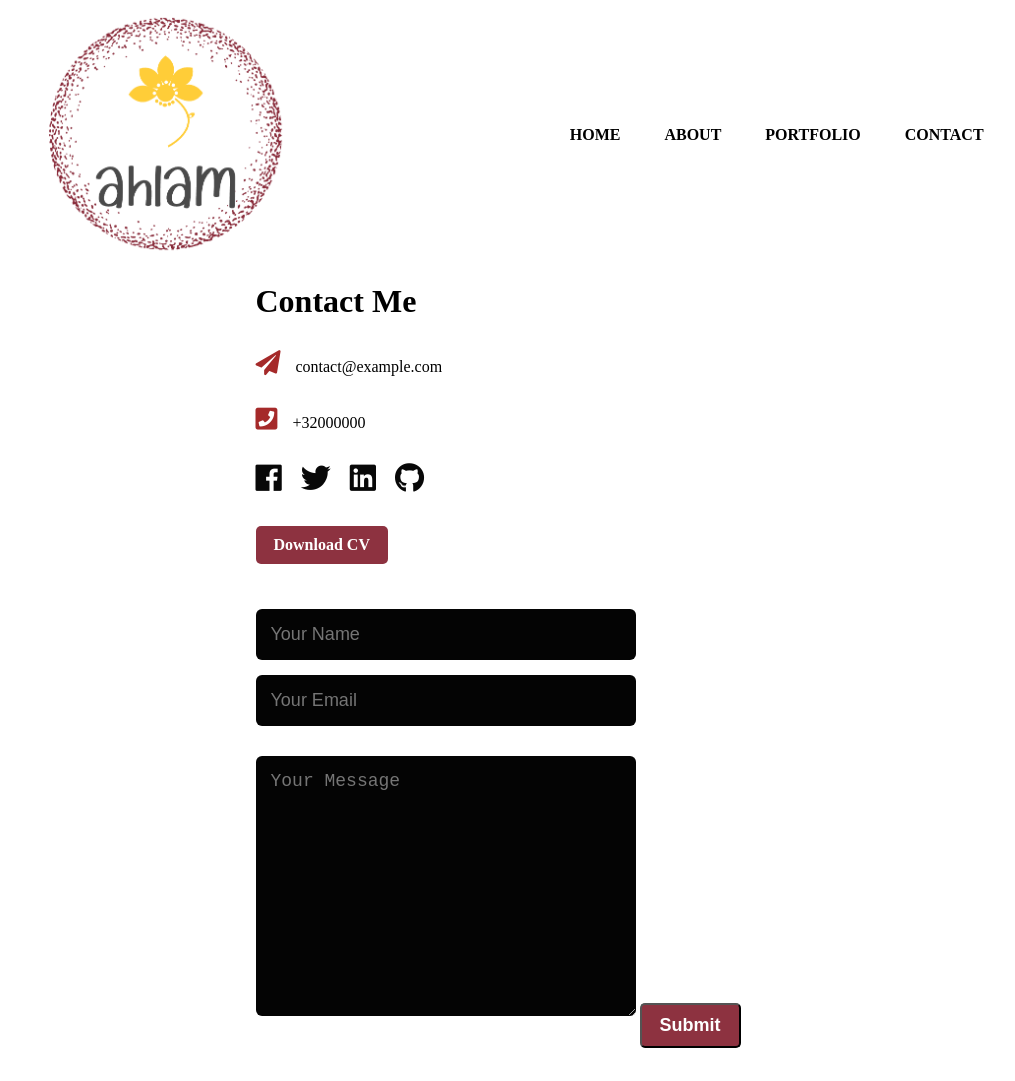
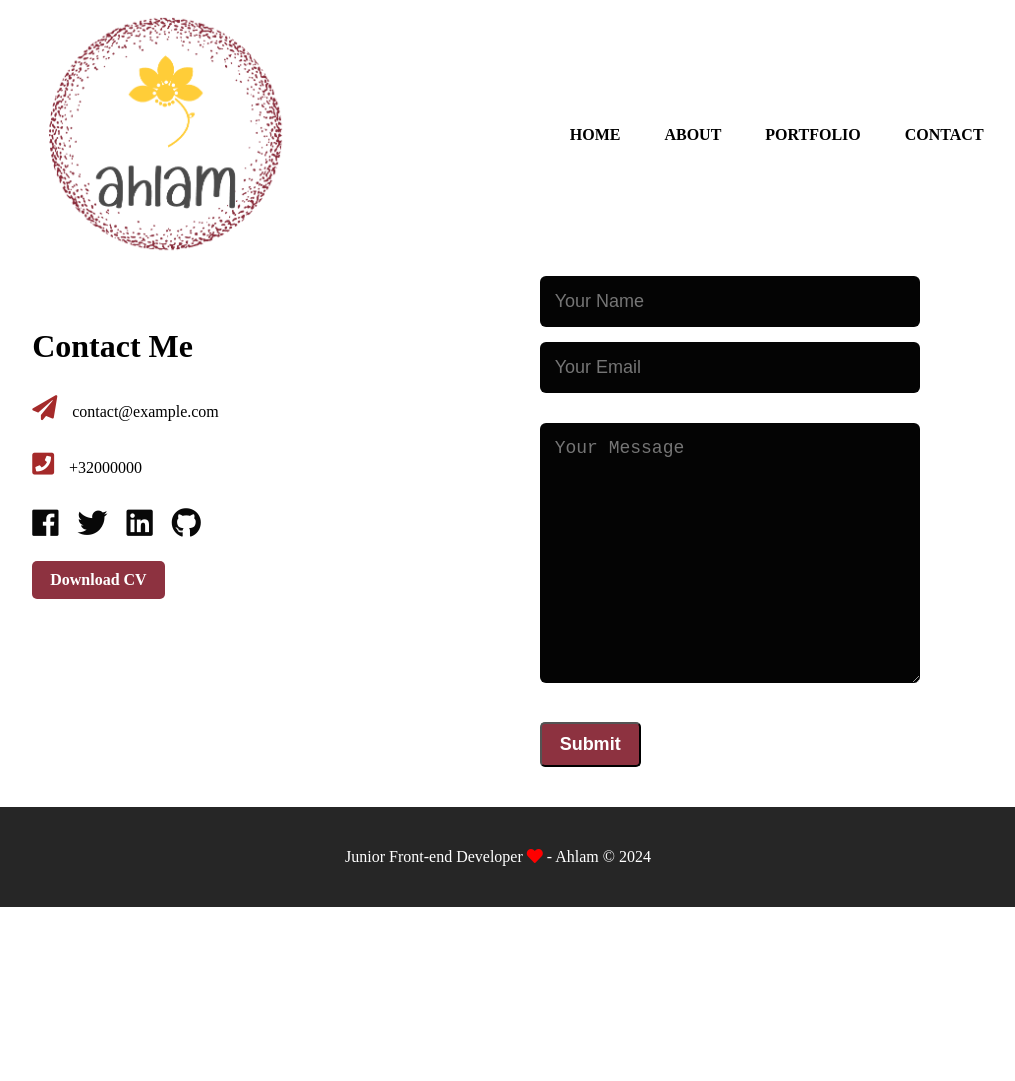
Before and after one commit to ahlamboudali/Portfolio, a website: page pages/contact-page.html in a window 1280 px wide. Shown: the top 1081 px of the page, without its empty margins (142-1157 px from the left). After the commit the page ends 915 px from the top, so only its background shows below. Drawn offline with Linux system fonts and the light colour scheme.

Commit message:
fix the files

```diff
--- a/pages/contact-page.html
+++ b/pages/contact-page.html
@@ -25,7 +25,7 @@
     <div class="alltrying">
       <div id="contact">
         <div class="container">
-          <div class="row">
+          <!-- <div class="row"> -->
           <div class="contact-left">
             <h1 class="sub-title">Contact Me</h1>
             <p><i class="fas fa-paper-plane"></i>contact@example.com</p>
@@ -40,7 +40,7 @@
               <a href="##" class="btn btn2">Download CV</a>
             </div>
           </div>
-          </div>
+          <!-- </div> -->
           <div class="contact-right">
             <form class="justify">
               <input type="text" name="" placeholder="Your Name" required />
@@ -55,7 +55,7 @@
 
     <div class="copyright">
       <p>
-        Junior Full stack Developer <i class="fas fa-heart"></i> - Ahlam ©
+        Junior Front-end Developer <i class="fas fa-heart"></i> - Ahlam ©
         2024
       </p>
     </div>
--- a/styles/contact-style.css
+++ b/styles/contact-style.css
@@ -46,10 +46,12 @@ nav ul li a:hover {
 
 .contact-left {
   flex-basis: 35%;
+  padding-top: 45px;
 }
 
 .contact-right {
   flex-basis: 60%;
+  margin-left: 260px;
 }
 
 .contact-left p {
@@ -78,7 +80,7 @@ nav ul li a:hover {
   font-weight: bold;
   color: white;
   display: inline-block;
-  margin: 30px 0;
+  margin: 20px 0;
   border-radius: 5px;
 }
 
@@ -132,3 +134,8 @@ form .btn2 {
   background: #262626;
   margin-top: 20px;
 }
+
+.container {
+  display: flex;
+  width: 100%;
+}
```
Also changed, not shown: index.html (+1 -1 lines). Lines whose indentation alone changed are shown as unchanged.
